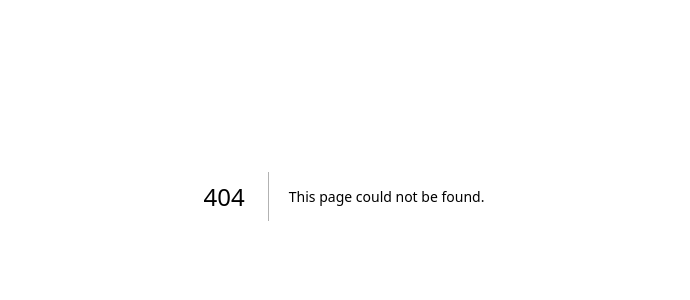
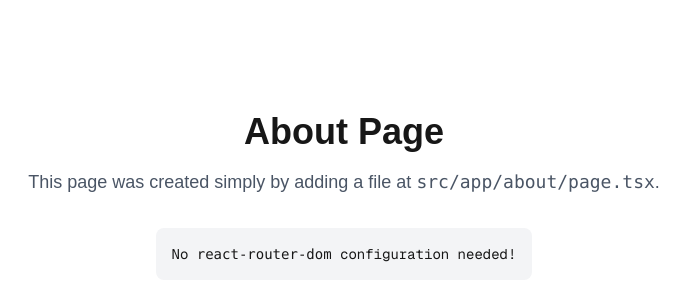
Before and after one commit to Changsik00/react19, a Next.js app: page /about in a window 1280 px wide. Before the commit this address had no page. Shown: the part 204-504 px from the top of the page, without its empty margins (296-986 px from the left). Built offline with nearby package versions, Linux system fonts and the light colour scheme.

Commit message:
feat: Add about page to demonstrate file-system routing

```diff
--- /dev/null
+++ b/src/app/about/page.tsx
@@ -0,0 +1,15 @@
+export default function AboutPage() {
+  return (
+    <div className="flex min-h-screen flex-col items-center justify-center p-24">
+      <h1 className="text-4xl font-bold mb-4">About Page</h1>
+      <p className="text-lg text-gray-600">
+        This page was created simply by adding a file at <code>src/app/about/page.tsx</code>.
+      </p>
+      <div className="mt-8 p-4 bg-gray-100 rounded-lg dark:bg-neutral-800">
+        <p className="font-mono text-sm">
+          No <code>react-router-dom</code> configuration needed!
+        </p>
+      </div>
+    </div>
+  );
+}
```
